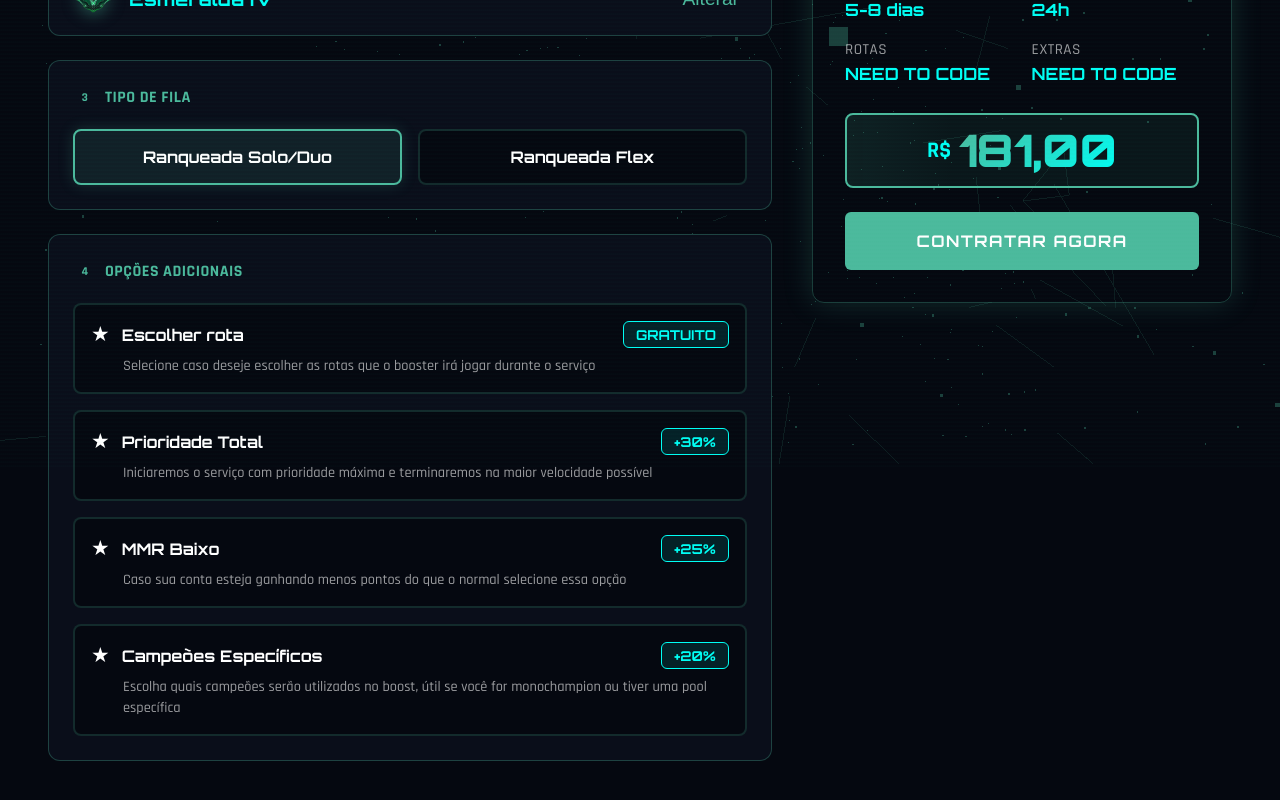
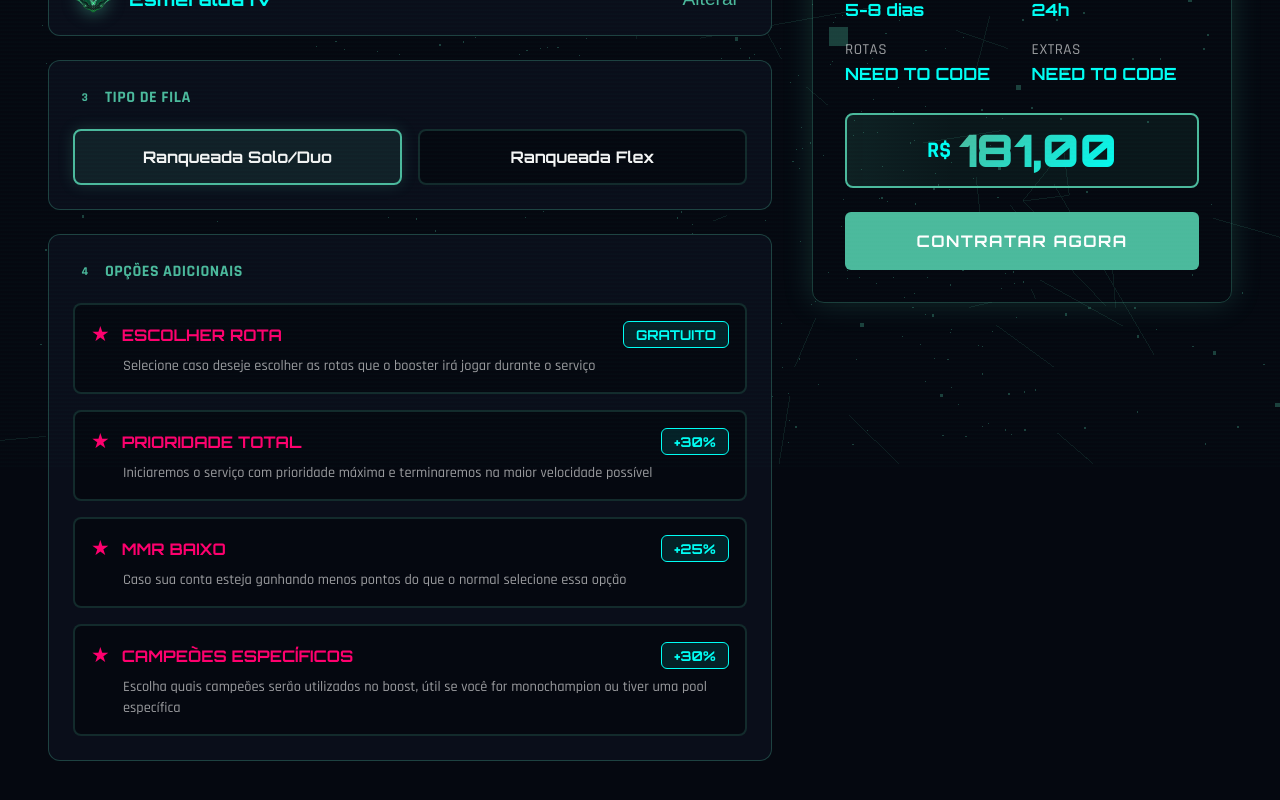
Before and after one commit to TheSh1ro/elodark-website, a Vue app: page /services/wins in a window 1280 px wide. Shown: the part 336-1136 px from the top of the page. Built offline with nearby package versions, Linux system fonts and the light colour scheme.

Commit message:
style: alteração de css e cores

```diff
--- a/src/components/elojob/ElojobCalculator.vue
+++ b/src/components/elojob/ElojobCalculator.vue
@@ -359,7 +359,7 @@ const finalPrice = computed(() => {
   let price = basePrice.value
   if (options.value.express) price *= 1.3
   if (options.value.badMMR) price *= 1.25
-  if (options.value.specificChampions) price *= 1.2
+  if (options.value.specificChampions) price *= 1.3
   if (options.value.route) price *= 1.0
   return parseFloat(price.toFixed(2))
 })
--- a/src/components/elojob/ElojobCalculator/AdditionalOptions.vue
+++ b/src/components/elojob/ElojobCalculator/AdditionalOptions.vue
@@ -59,7 +59,7 @@
             <div class="option-header">
               <span class="option-icon">★</span>
               <span class="option-name">Campeões Específicos</span>
-              <span class="option-badge">+20%</span>
+              <span class="option-badge">+30%</span>
             </div>
             <p class="option-description">
               Escolha quais campeões serão utilizados no boost, útil se você for monochampion ou
@@ -148,14 +148,16 @@ const toggleOption = (key: keyof AdditionalOptionsData) => {
 
 .option-icon {
   font-size: 1.3rem;
+  color: var(--accent);
 }
 
 .option-name {
   font-family: 'Orbitron', sans-serif;
   font-size: 1rem;
   font-weight: 700;
-  color: white;
+  color: var(--accent);
   flex: 1;
+  text-transform: uppercase;
 }
 
 .option-badge {
--- a/src/components/elojob/ElojobCalculator/QueueSelector.vue
+++ b/src/components/elojob/ElojobCalculator/QueueSelector.vue
@@ -94,7 +94,7 @@ const selectQueue = (queue: string) => {
   font-family: 'Orbitron', sans-serif;
   font-size: 1rem;
   font-weight: 700;
-  color: white;
+  color: whitesmoke;
 }
 
 @media (max-width: 768px) {
```
